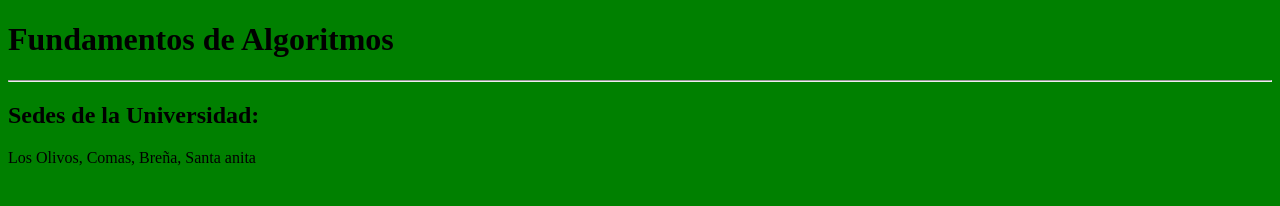
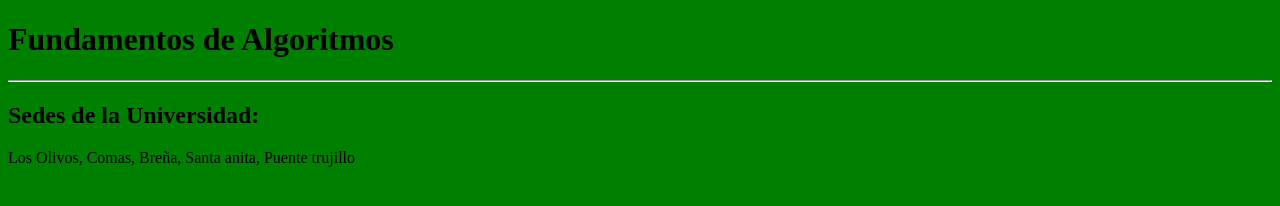
Before and after one commit to jmantari1/Practica3, a plain HTML site: page index.html in a window 1280 px wide. Drawn offline with Linux system fonts and the light colour scheme.

Commit message:
nueva version

```diff
--- a/index.html
+++ b/index.html
@@ -8,6 +8,6 @@
     <h1> Fundamentos de Algoritmos </h1>
     <hr>
     <h2> Sedes de la Universidad: </h2>
-    <p>Los Olivos, Comas, Breña, Santa anita</p>
+    <p>Los Olivos, Comas, Breña, Santa anita, Puente trujillo</p>
 </body>
 </html>
```
